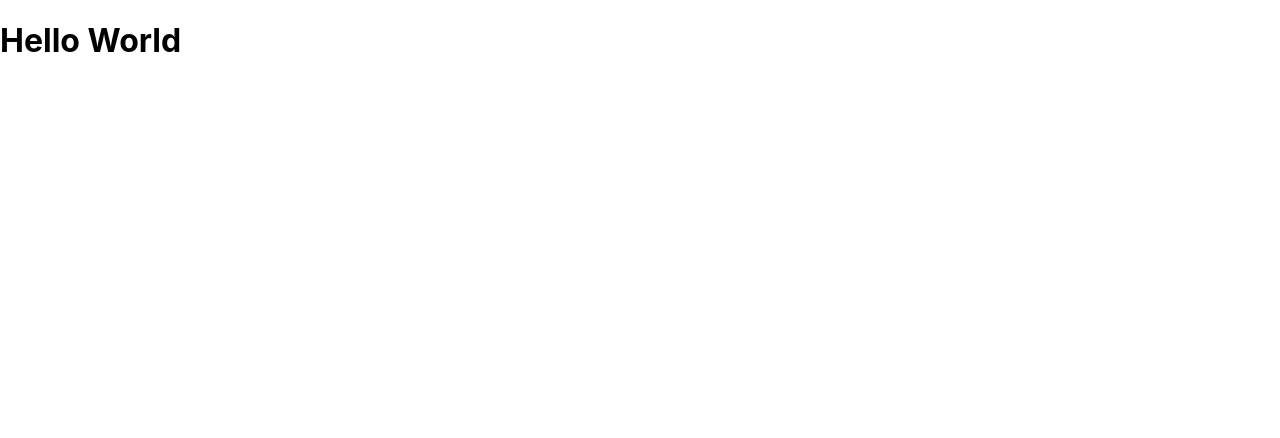
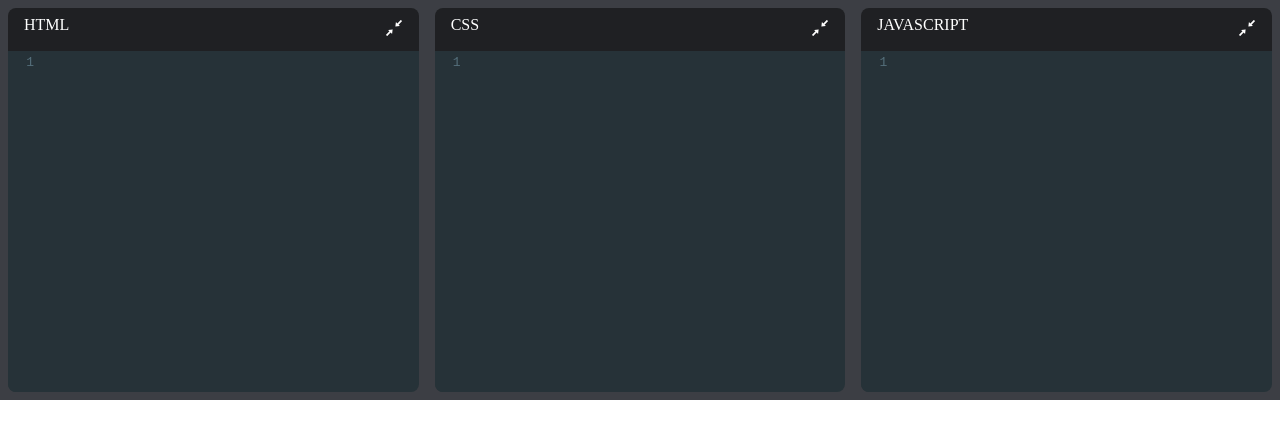
Before and after one commit to RohillN/react-codepen-clone, a React (Create React App) app: page / in a window 1280 px wide. Shown: the top 438 px of the page. Built offline with nearby package versions, Linux system fonts and the light colour scheme.

Commit message:
basic codepen, three column editor, iframe serve data from editors

```diff
--- a/package.json
+++ b/package.json
@@ -6,8 +6,11 @@
     "@testing-library/jest-dom": "^5.14.1",
     "@testing-library/react": "^11.2.7",
     "@testing-library/user-event": "^12.8.3",
+    "codemirror": "^5.62.2",
     "react": "^17.0.2",
+    "react-codemirror2": "^7.2.1",
     "react-dom": "^17.0.2",
+    "react-icons": "^4.2.0",
     "react-scripts": "4.0.3",
     "web-vitals": "^1.1.2"
   },
--- a/src/App.js
+++ b/src/App.js
@@ -1,10 +1,57 @@
-import logo from './logo.svg';
-// import './App.css';
+import React, { useState, useEffect } from 'react';
+import Editor from './components/Editor';
 
 function App() {
+
+  const [html, setHtml] = useState('');
+  const [css, setCss] = useState('');
+  const [javascript, setJavascript] = useState('');
+  const [srcDoc, setSrcDoc] = useState('');
+
+  useEffect(() => {
+    const timeout = setTimeout(() => {
+      setSrcDoc(`
+        <html>
+          <body>${html}</body>
+          <style>${css}</style>
+          <script>${javascript}</script>
+        </html>
+      `)
+    }, 250)
+
+    return () => clearTimeout(timeout);
+  }, [html, css, javascript])
+
   return (
     <div className="App">
-      <h1>Hello World</h1>
+      <div className="pane top-pane">
+        <Editor
+          language="xml"
+          displayName="HTML"
+          value={html}
+          onChange={setHtml} />
+        <Editor
+          language="css"
+          displayName="CSS"
+          value={css}
+          onChange={setCss} />
+        <Editor
+          language="javascript"
+          displayName="JAVASCRIPT"
+          value={javascript}
+          onChange={setJavascript} />
+
+      </div>
+      <div className="pane">
+        <iframe
+          srcDoc={srcDoc}
+          title="output"
+          sandbox="allow-scripts"
+          frameBorder="0"
+          width="100%"
+          height="100%"
+        />
+      </div>
     </div>
   );
 }
--- /dev/null
+++ b/src/components/Editor.js
@@ -0,0 +1,49 @@
+import React, { useState } from 'react';
+import 'codemirror/lib/codemirror.css';
+import 'codemirror/theme/material.css';
+import 'codemirror/mode/xml/xml';
+import 'codemirror/mode/javascript/javascript';
+import 'codemirror/mode/css/css';
+import { Controlled as CodeMirror } from 'react-codemirror2'
+import * as AiIcons from 'react-icons/ai';
+
+export default function Editor(props) {
+    const {
+        language,
+        displayName,
+        value,
+        onChange,
+    } = props;
+
+    const [open, setOpen] = useState(true);
+
+    function handleChange(editor, data, value) {
+        onChange(value);
+    }
+
+    return (
+        <div className={`editor-container ${open ? "" : "collapsed"}`}>
+            <div className="editor-title">
+                {displayName}
+                <button
+                type="button"
+                className="expand-collapsed-btn"
+                onClick={() => setOpen(prevOpen => !prevOpen)}>
+                    {open ? <AiIcons.AiOutlineShrink size={22} /> : <AiIcons.AiOutlineExpandAlt size={22} />}
+                </button>
+            </div>
+            <CodeMirror
+                value={value}
+                onBeforeChange={handleChange}
+                className="code-mirror-wrapper"
+                options={{
+                    lineWrapping: true,
+                    lint: true,
+                    mode: language,
+                    lineNumbers: true,
+                    theme: 'material'
+                }}
+            />
+        </div>
+    )
+}
--- a/src/index.css
+++ b/src/index.css
@@ -1,13 +1,60 @@
 body {
   margin: 0;
-  font-family: -apple-system, BlinkMacSystemFont, 'Segoe UI', 'Roboto', 'Oxygen',
-    'Ubuntu', 'Cantarell', 'Fira Sans', 'Droid Sans', 'Helvetica Neue',
-    sans-serif;
-  -webkit-font-smoothing: antialiased;
-  -moz-osx-font-smoothing: grayscale;
 }
 
-code {
-  font-family: source-code-pro, Menlo, Monaco, Consolas, 'Courier New',
-    monospace;
+.top-pane {
+  background-color: hsl(225, 6%, 25%);
 }
+
+.pane {
+  height: 50vh;
+  display: flex;
+}
+
+.editor-container {
+  flex-grow: 1;
+  flex-basis: 0;
+  display: flex;
+  flex-direction: column;
+  padding: 0.5rem;
+  background-color: hsl(225, 6%, 25%);
+}
+
+.editor-container.collapsed {
+  flex-grow: 0;
+}
+
+.editor-container.collapsed .CodeMirror-scroll{
+  position: absolute;
+  overflow: hidden !important;
+}
+
+.editor-title {
+  display: flex;
+  justify-content: space-between;
+  background-color: hsl(225, 6%, 13%);
+  color: white;
+  padding: 0.5rem 0.5rem 0.5rem 1rem;
+  border-top-right-radius: 0.5rem;
+  border-top-left-radius: 0.5rem;
+}
+
+.expand-collapsed-btn {
+  margin-left: 0.5rem;
+  background: none;
+  border: none;
+  color: white;
+  cursor: pointer;
+
+}
+
+.CodeMirror {
+  height: 100% !important;
+}
+
+.code-mirror-wrapper {
+  flex-grow: 1;
+  border-bottom-left-radius: 0.5rem;
+  border-bottom-right-radius: 0.5rem;
+  overflow: hidden;
+}
```
Also changed, not shown: src/App.css (deleted, +0 -38 lines), src/logo.svg (deleted), 1 other file (tests, documents, lock files or other folders).
